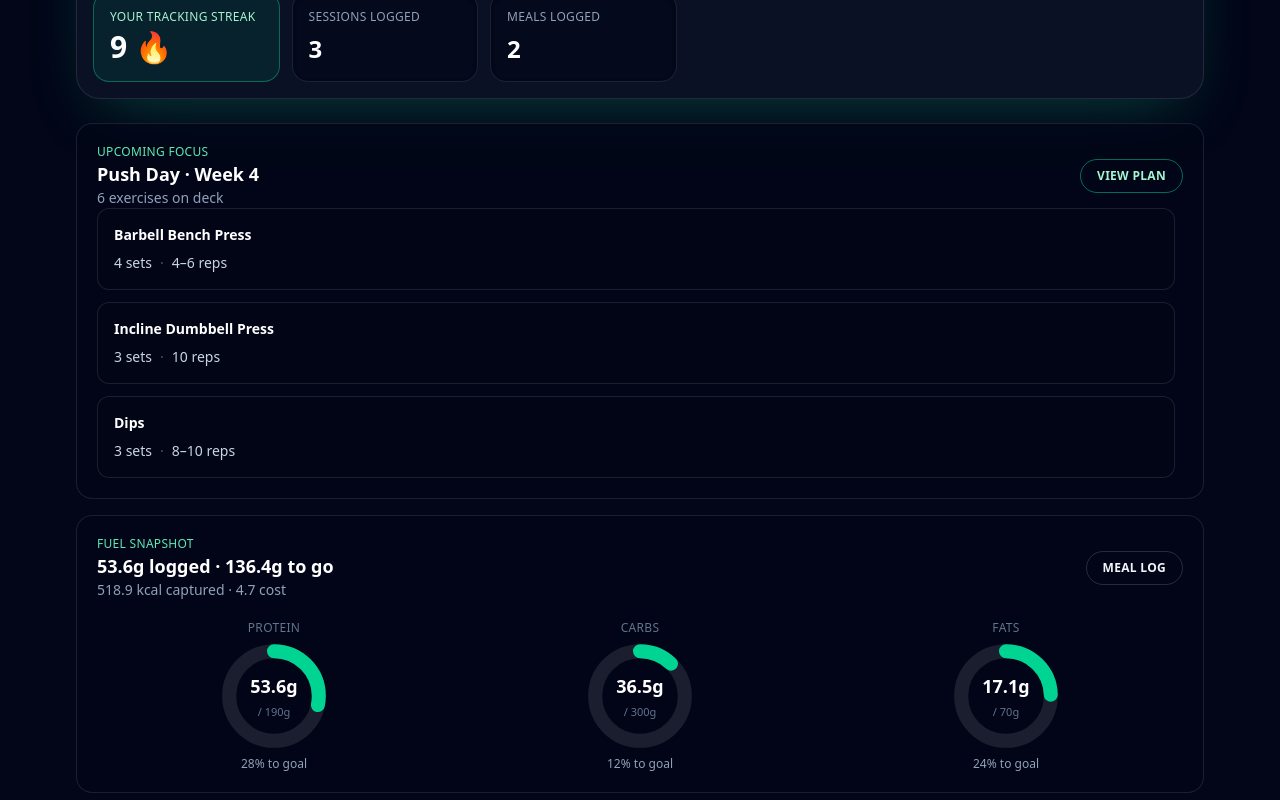
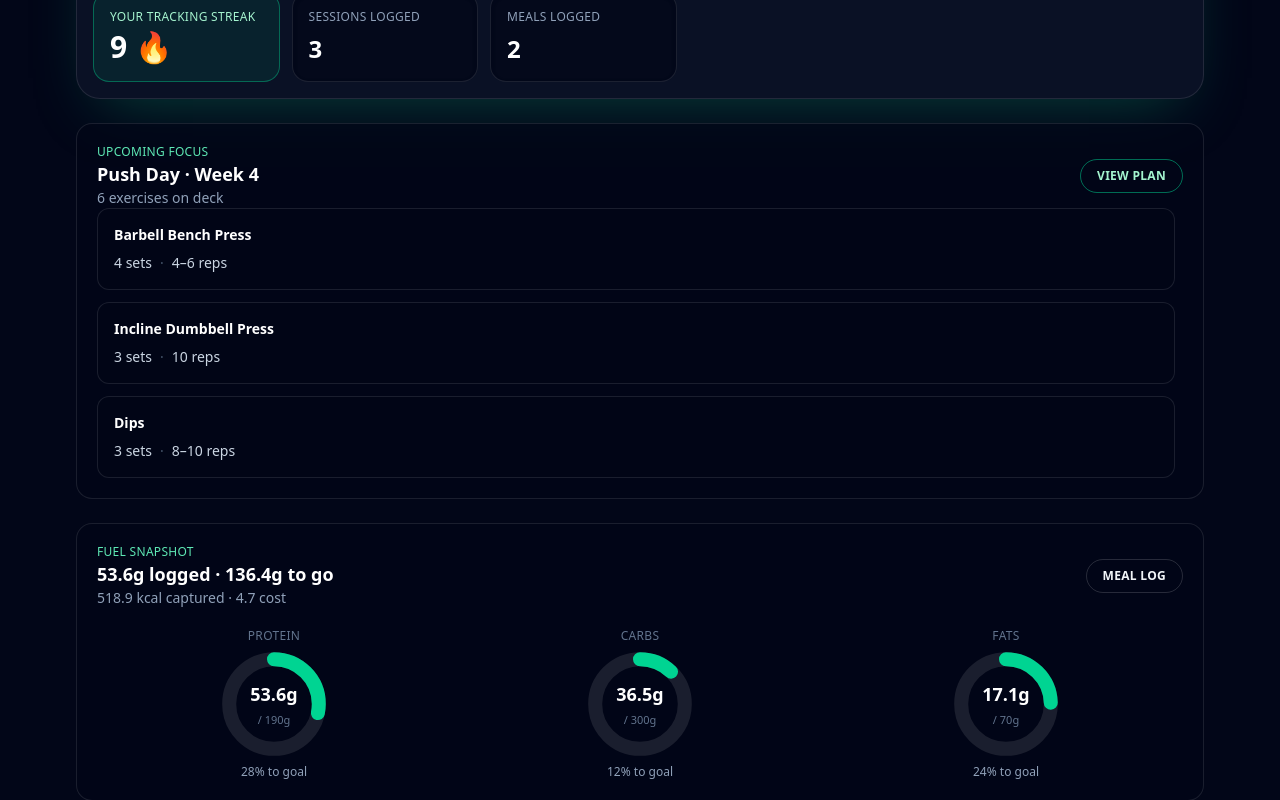
Before and after one commit to triek/privion, a Vue app: page / in a window 1280 px wide. Shown: the part 400-1200 px from the top of the page. Built offline with nearby package versions, Linux system fonts and the light colour scheme.

Commit message:
remove reundant container

```diff
--- a/src/views/HomeView.vue
+++ b/src/views/HomeView.vue
@@ -58,7 +58,6 @@
       </div>
     </section>
 
-    <div class="space-y-4">
     <article class="card-surface p-5">
       <div class="flex items-center justify-between gap-2">
         <div>
@@ -134,7 +133,6 @@
         </div>
       </div>
     </article>
-    </div>
 
     <section class="grid gap-6 lg:grid-cols-2">
       <article class="space-y-4 rounded-2xl border border-white/10 bg-slate-900/70 p-4">
```
Lines whose indentation alone changed are shown as unchanged.
